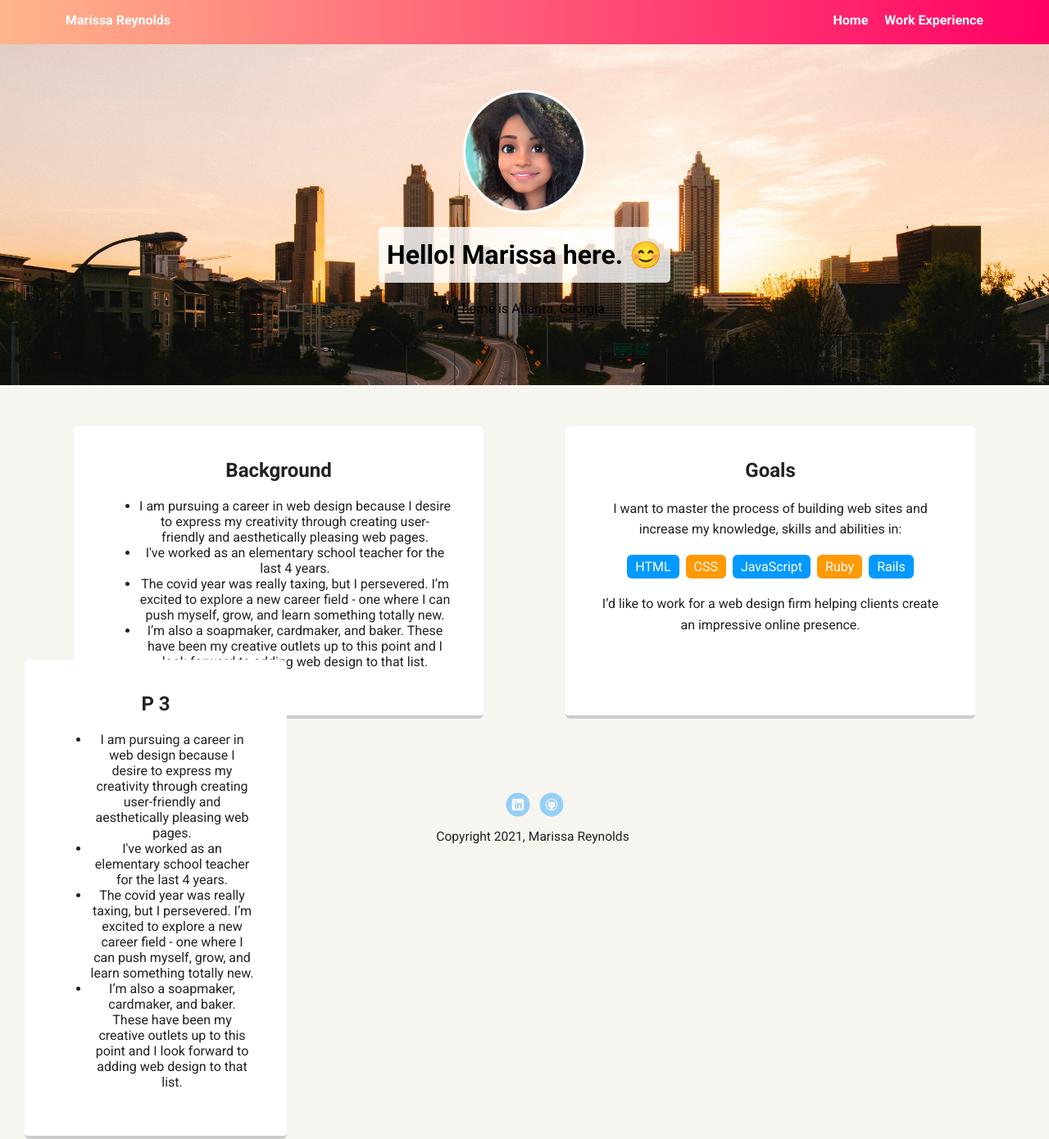
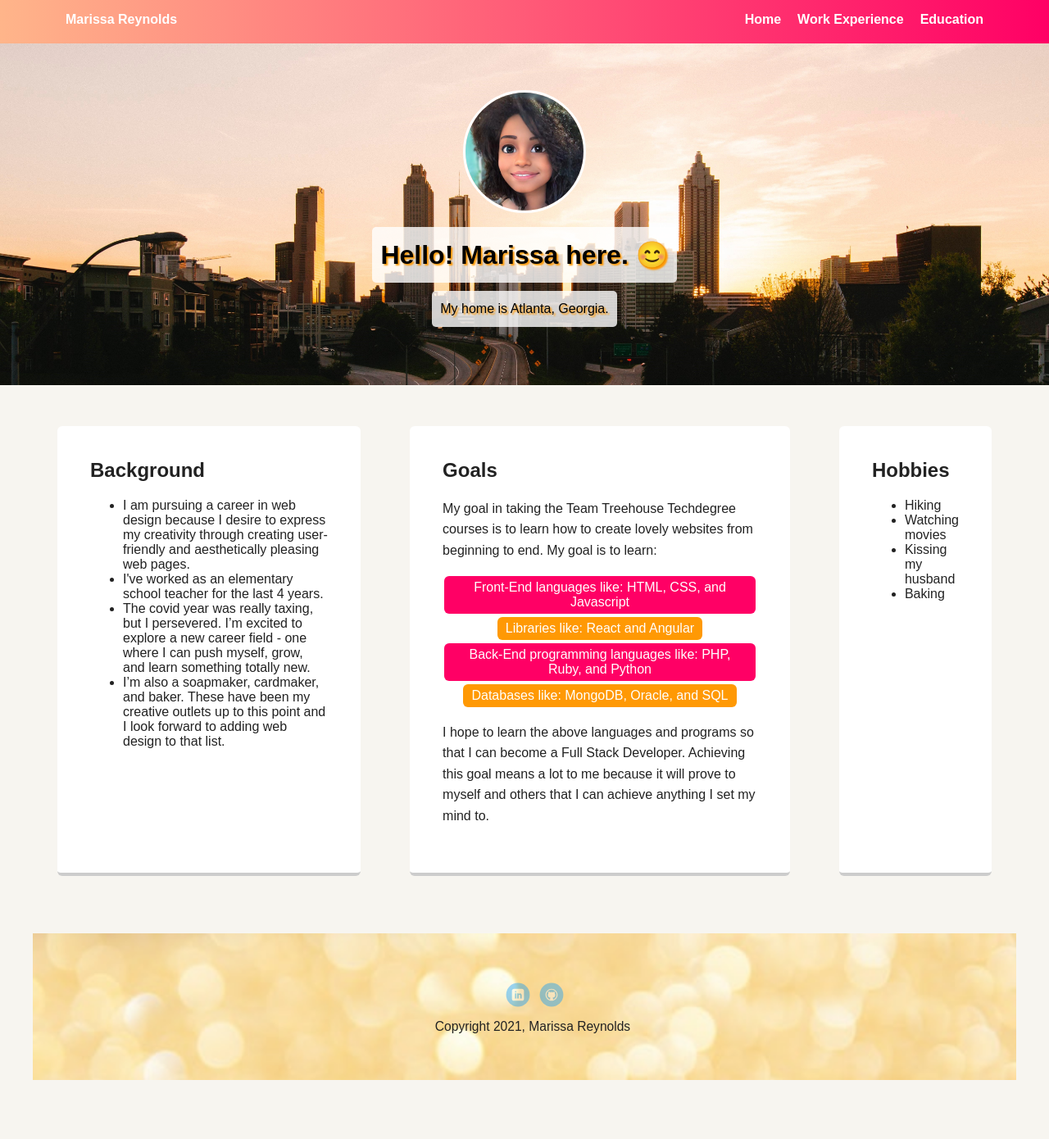
Before and after one commit to mcreynolds18/TechDegree-Project-1, a plain HTML site: page index.html in a window 1280 px wide. Shown: the whole page at 82% size. After the commit the page ends 1358 px from the top, so only its background shows below. Drawn offline with Linux system fonts and the light colour scheme; a web font is replaced by a local one.

Commit message:
Project finalization

```diff
--- a/indexx.html
+++ b/index.html
@@ -8,13 +8,14 @@
   <link href="https://fonts.googleapis.com/css?family=Muli%7CRoboto:400,300,500,700,900" rel="stylesheet"></head>
   <body>
 
-    <div class="main-nav">
+    <nav class="main-nav">
         <ul class="nav">
           <li class="name">Marissa Reynolds</li>
-          <li><a href="indexx.html">Home</a></li>
+          <li><a href="index.html">Home</a></li>
           <li><a href="resume.html" target="_blank">Work Experience</a></li>
+          <li><a href="education.html" target="_blank">Education</a></li>
         </ul>
-    </div>
+      </nav>
 
     <header>
       <img src="images/IMG_20210610_100109_582.jpg" alt="Cartoon photo of Marissa" class="profile-image">
@@ -23,7 +24,7 @@
     </header>
 
     <main class="flex">
-      <div class="card">
+      <section class="card">
         <h2>Background</h2>
         <ul>
           <li>I am pursuing a career in web design because I desire to express my creativity through creating user-friendly and aesthetically pleasing web pages. </li>
@@ -31,35 +32,34 @@
           <li>The covid year was really taxing, but I persevered. I’m excited to explore a new career field - one where I can push myself, grow, and learn something totally new.</li>
           <li>I’m also a soapmaker, cardmaker, and baker. These have been my creative outlets up to this point and I look forward to adding web design to that list.</li>
         </ul>
-      </div>
+      </section>
 
-      <div class="card">
+      <section class="card">
         <h2>Goals</h2>
-        <p>I want to master the process of building web sites and increase my knowledge, skills and abilities in:</p>
+        <p>My goal in taking the Team Treehouse Techdegree courses is to learn how to create lovely websites from beginning to end. My goal is to learn:</p>
         <ul class="skills">
-          <li>HTML</li>
-          <li>CSS</li>
-          <li>JavaScript</li>
-          <li>Ruby</li>
-          <li>Rails</li>
+          <li>Front-End languages like: HTML, CSS, and Javascript</li>
+          <li>Libraries like: React and Angular</li>
+          <li>Back-End programming languages like: PHP, Ruby, and Python</li>
+          <li>Databases like: MongoDB, Oracle, and SQL</li>
         </ul>
-        <p>I’d like to work for a web design firm helping clients create an impressive online presence.</p>
-      </div>
+        <p>I hope to learn the above languages and programs so that I can become a Full Stack Developer. Achieving this goal means a lot to me because it will prove to myself and others that I can achieve anything I set my mind to.</p>
+      </section>
 
-      <div class="card2">
-        <h2>P 3</h2>
+      <section class="card">
+        <h2>Hobbies</h2>
         <ul>
-          <li>I am pursuing a career in web design because I desire to express my creativity through creating user-friendly and aesthetically pleasing web pages. </li>
-          <li>I've worked as an elementary school teacher for the last 4 years.</li>
-          <li>The covid year was really taxing, but I persevered. I’m excited to explore a new career field - one where I can push myself, grow, and learn something totally new.</li>
-          <li>I’m also a soapmaker, cardmaker, and baker. These have been my creative outlets up to this point and I look forward to adding web design to that list.</li>
+          <li>Hiking</li>
+          <li>Watching movies</li>
+          <li>Kissing my husband</li>
+          <li>Baking</li>
         </ul>
-      </div>
+      </section>
     </main>
     <footer>
       <ul>
-        <li><a href="https://www.linkedin.com/in/marissa-reynolds-ba80a9184/" class="social linkedin">LinkedIn</a></li>
-        <li><a href="#" class="social github">Github</a></li>
+        <li><a href="https://www.linkedin.com/in/marissa-reynolds-ba80a9184/" target="_blank" class="social linkedin">LinkedIn</a></li>
+        <li><a href="https://github.com/mcreynolds18" target="_blank" class="social github">Github</a></li>
       </ul>
       <p class="copyright">Copyright 2021, Marissa Reynolds</p>
     </footer>
--- a/resume.css
+++ b/resume.css
@@ -1,3 +1,7 @@
+.html{
+  background-color: black;
+}
+
 body {
 font-family: "arial";
 }
@@ -7,11 +11,41 @@ font-family: "arial";
   border-radius: 50%;
 }
 
+.education-pic{
+  border: white solid 4px;
+  border-radius: 50%;
+  display: block;
+  margin-left: auto;
+  margin-right: auto;
+  width: 200px;
+  height: 200px;
+  margin-top: 40px;
+}
+
+.education-pic:hover{
+  transform:scale(1.2);
+}
+
 h1{
-  background-color: #E2E2E2;
+  background-color: #60c2e6;
   padding: 5px;
 }
 
 .section-title{
   text-transform:capitalize;
 }
+
+.education-heading{
+  background-color: yellow;
+  text-align: center;
+  padding: 10px;
+  margin: 40px;
+  text-shadow:2px 2px 2px gray;
+}
+
+.education-body{
+  font-family:"arial";
+  text-align: center;
+  color: white;
+  font-size: larger;
+}
--- a/styles.css
+++ b/styles.css
@@ -80,6 +80,7 @@ header .profile-image:hover {
 }
 .tag {
   background-color: rgba(255, 255, 255, .8);
+  text-shadow:2px 2px 2px #ff9904;
   color: black;
   padding: 10px;
   border-radius: 5px;
@@ -87,32 +88,22 @@ header .profile-image:hover {
   margin: 10px auto;
 }
 .location {
-  background-color: transparent;
+  background-color:rgba(255, 255, 255, .8);
   color: #000000;
+  text-shadow:2px 2px 2px #ff9904;
 }
 .card {
   margin: 30px;
   padding: 20px 40px 40px;
   max-width: 500px;
-  text-align: center;
+  text-align: left;
   background: #fff;
   border-bottom: 4px solid #ccc;
   border-radius: 6px;
   transition: all .5s;
+  display:flexbox;
 }
-.card2 {
-  margin: 30px;
-  padding: 20px 40px 40px;
-  max-width: 500px;
-  text-align: center;
-  background: #fff;
-  border-bottom: 4px solid #ccc;
-  border-radius: 6px;
-  transition: all .5s;
-  top: 775px;
-  right: 900px;
-  position:absolute;
-}
+
 .card:hover {
   border-color: #ff99ff;
 }
@@ -132,13 +123,15 @@ ul.skills {
 }
 
 .skills li:nth-child(odd) {
-  background: #0399ff;
+  background: #ff0065;
 }
 
 footer {
-  width: 100%;
-  min-height: 30px;
   padding: 20px 0 40px 20px;
+  text-align: center;
+  background: url('images/glitter.jpg');
+  padding-top: 60px;
+  background-size: cover;
 }
 
 footer .copyright {
@@ -217,5 +210,59 @@ a.social:hover {
     max-width: 1200px;
     margin: 40px auto;
   }
+}
 
-}
+/*Styles for the Work Experience and Education pages */
+
+  .html{
+    background-color: black;
+  }
+
+  body {
+  font-family: "arial";
+  text-align: left;
+  }
+
+  .main-image {
+    border: black solid 4px;
+    border-radius: 50%;
+  }
+
+  h1{
+    background-color: #60c2e6;
+    padding: 5px;
+    text-shadow:2px 2px 2px white;
+  }
+
+  .section-title{
+    text-transform:capitalize;
+  }
+
+  .education-heading{
+    background-color: yellow;
+    text-align: center;
+    padding: 10px;
+    margin: 40px;
+    text-shadow:2px 2px 2px gray;
+  }
+
+  .education-body{
+    font-family:"arial";
+    text-align: center;
+    color: white;
+    font-size: larger;
+  }
+  .education-pic{
+    border: white solid 4px;
+    border-radius: 50%;
+    display: block;
+    margin-left: auto;
+    margin-right: auto;
+    width: 200px;
+    height: 200px;
+    margin-top: 40px;
+  }
+
+  .education-pic:hover{
+    transform:scale(1.2);
+  }
```
Also changed, not shown: education.html (added, +21 -0 lines), resume.html (+26 -8 lines), images/ksu.jpg (added).
